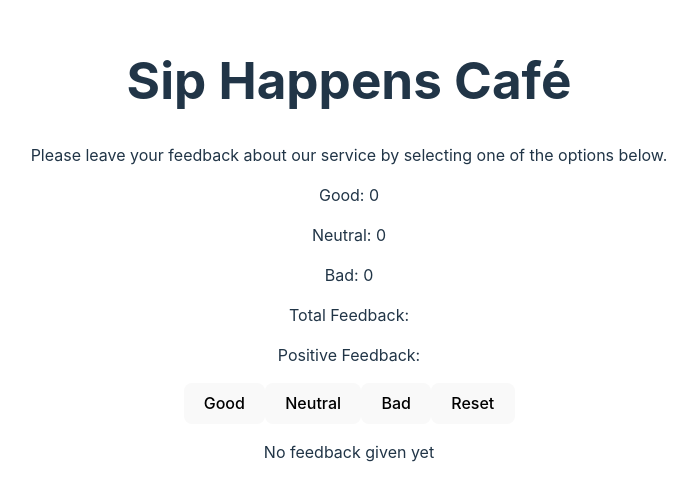
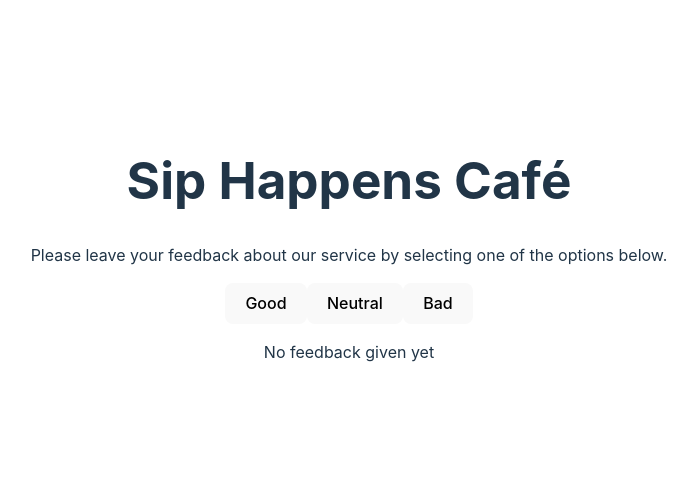
Before and after one commit to SofiiaPol/goit-react-hw-02, a React (Vite) app: page / in a window 1280 px wide. Shown: the part 151-652 px from the top of the page, without its empty margins (291-988 px from the left). Built offline with nearby package versions, Linux system fonts and the light colour scheme.

Commit message:
finish step 1-5

```diff
--- a/src/App.jsx
+++ b/src/App.jsx
@@ -1,7 +1,6 @@
 import { useState } from "react";
 import reactLogo from "./assets/react.svg";
 import viteLogo from "/vite.svg";
-// import { useState, useEffect } from "react";
 import "./App.css";
 import Feedback from "./components/Feedback/Feedback";
 import Notification from "./components/Notification/Notification";
@@ -9,11 +8,21 @@ import Options from "./components/Options/Options";
 import Description from "./components/Description/Description";
 
 function App() {
-  const [feedback, setFeedback] = useState({
+  const initFeedback = {
     good: 0,
     neutral: 0,
     bad: 0,
-  });
+  };
+
+  const [feedback, setFeedback] = useState(initFeedback);
+
+  const resetFeedback = () => {
+    setFeedback({
+      good: 0,
+      neutral: 0,
+      bad: 0,
+    });
+  };
 
   const updateFeedback = (feedbackType) => {
     setFeedback((prevFeedback) => ({
@@ -22,12 +31,27 @@ function App() {
     }));
   };
 
+  const totalFeedback = feedback.good + feedback.neutral + feedback.bad;
+
+  const positiveFeedback =
+    totalFeedback > 0 ? Math.round((feedback.good / totalFeedback) * 100) : 0;
+
   return (
     <>
       <Description />
-      <Feedback feedback={feedback} />
-      <Options updateFeedback={updateFeedback} />
-      <Notification message="No feedback given yet" />
+      {totalFeedback !== 0 && (
+        <Feedback
+          feedback={feedback}
+          total={totalFeedback}
+          positiveFeedback={positiveFeedback}
+        />
+      )}
+      <Options
+        updateFeedback={updateFeedback}
+        resetFeedback={resetFeedback}
+        total={totalFeedback}
+      />
+      {totalFeedback === 0 && <Notification message="No feedback given yet" />}
     </>
   );
 }
--- a/src/components/Feedback/Feedback.jsx
+++ b/src/components/Feedback/Feedback.jsx
@@ -1,13 +1,13 @@
 import styles from "./Feedback.module.css";
 
-function Feedback({ feedback }) {
+function Feedback({ feedback, total, positiveFeedback }) {
   return (
     <div>
       <p>Good: {`${feedback.good}`}</p>
       <p>Neutral: {`${feedback.neutral}`}</p>
       <p>Bad: {`${feedback.bad}`}</p>
-      <p>Total Feedback:</p>
-      <p>Positive Feedback:</p>
+      <p>Total Feedback: {`${total}`}</p>
+      <p>Positive Feedback: {`${positiveFeedback}%`}</p>
     </div>
   );
 }
--- a/src/components/Options/Options.jsx
+++ b/src/components/Options/Options.jsx
@@ -1,12 +1,12 @@
 import styles from "./Options.module.css";
 
-function Options({ feedback }) {
+function Options({ updateFeedback, resetFeedback, total }) {
   return (
     <div>
       <button onClick={() => updateFeedback("good")}>Good</button>
       <button onClick={() => updateFeedback("neutral")}>Neutral</button>
       <button onClick={() => updateFeedback("bad")}>Bad</button>
-      <button>Reset</button>
+      {total !== 0 && <button onClick={resetFeedback}>Reset</button>}
     </div>
   );
 }
```
